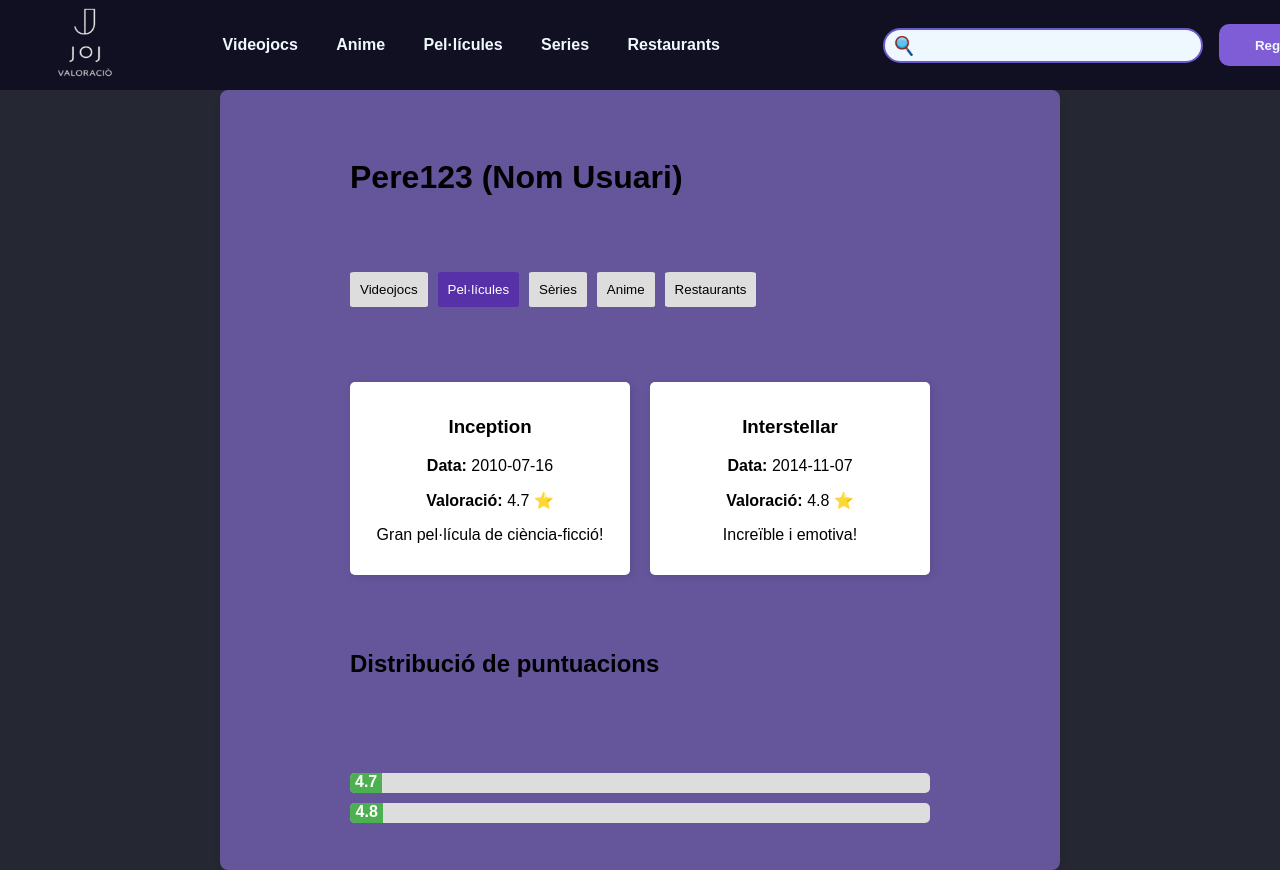
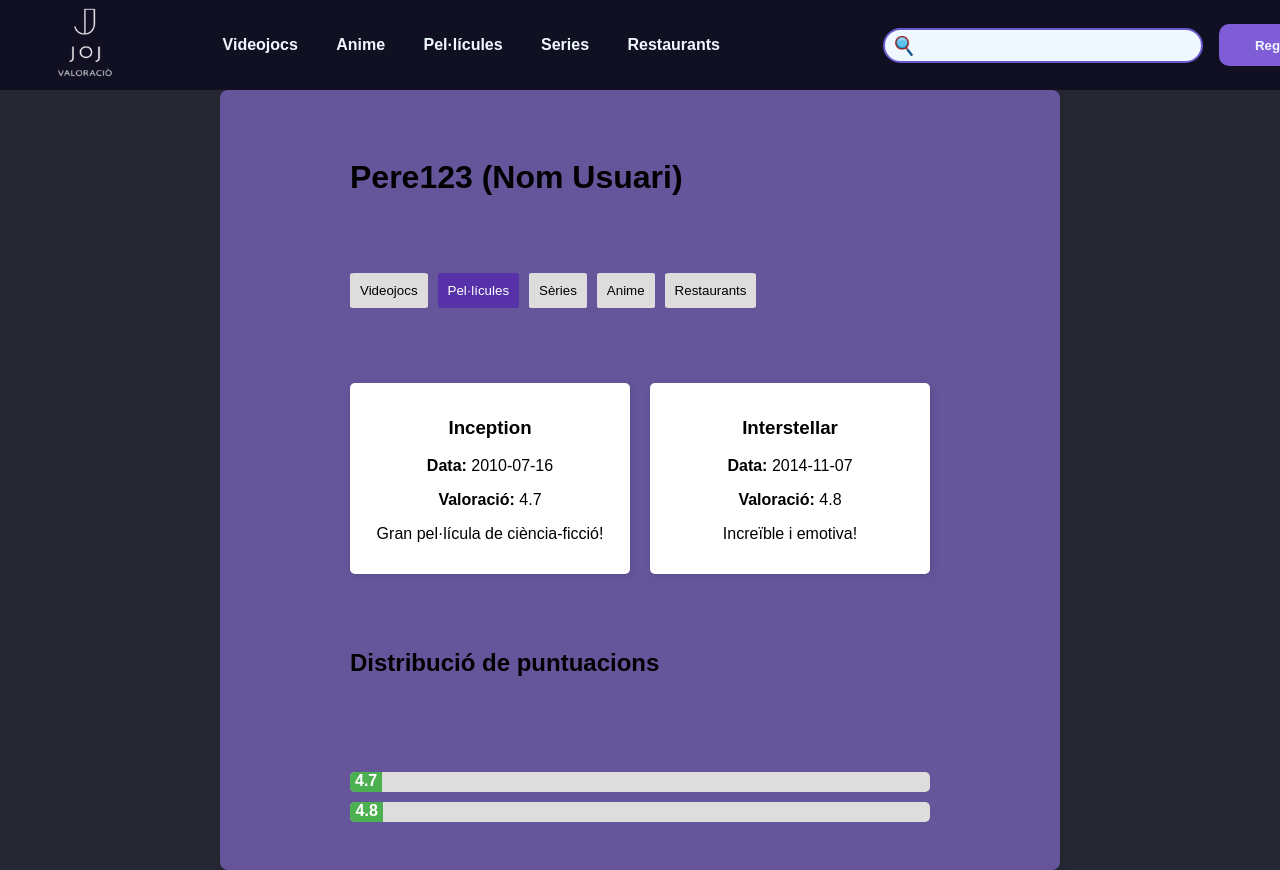
Before and after one commit to santsa9/projectefinal, a React (Create React App) app: page /PaginaUsuari in a window 1280 px wide. Shown: the top 870 px of the page. Built offline with nearby package versions, Linux system fonts and the light colour scheme.

Commit message:
afegint paginausuari

```diff
--- a/src/components/PaginaUsuari.jsx
+++ b/src/components/PaginaUsuari.jsx
@@ -61,7 +61,7 @@ const Usuari = () => {
               <div key={index} className="rating-card">
                 <h3>{item.title}</h3>
                 <p><strong>Data:</strong> {item.date}</p>
-                <p><strong>Valoració:</strong> {item.rating} ⭐</p>
+                <p><strong>Valoració:</strong> {item.rating} </p>
                 <p>{item.comment}</p>
               </div>
             ))
```
